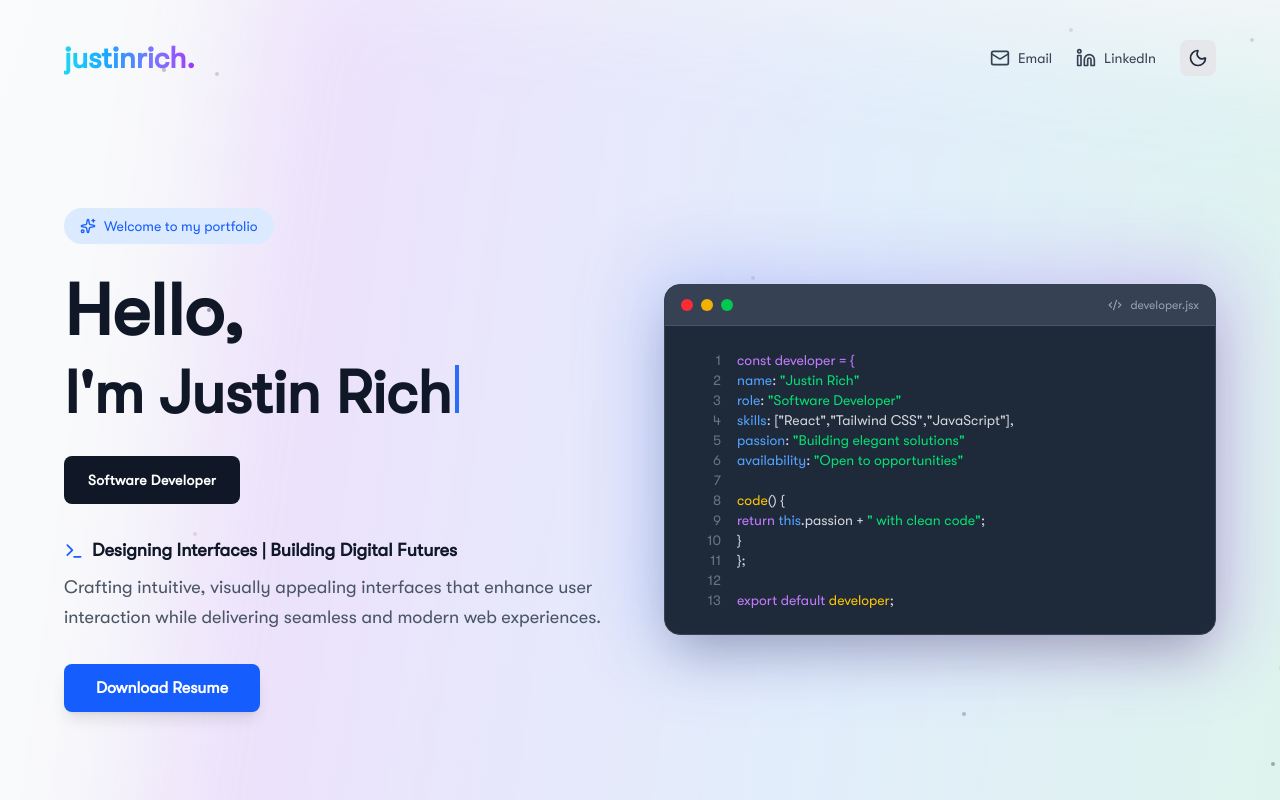
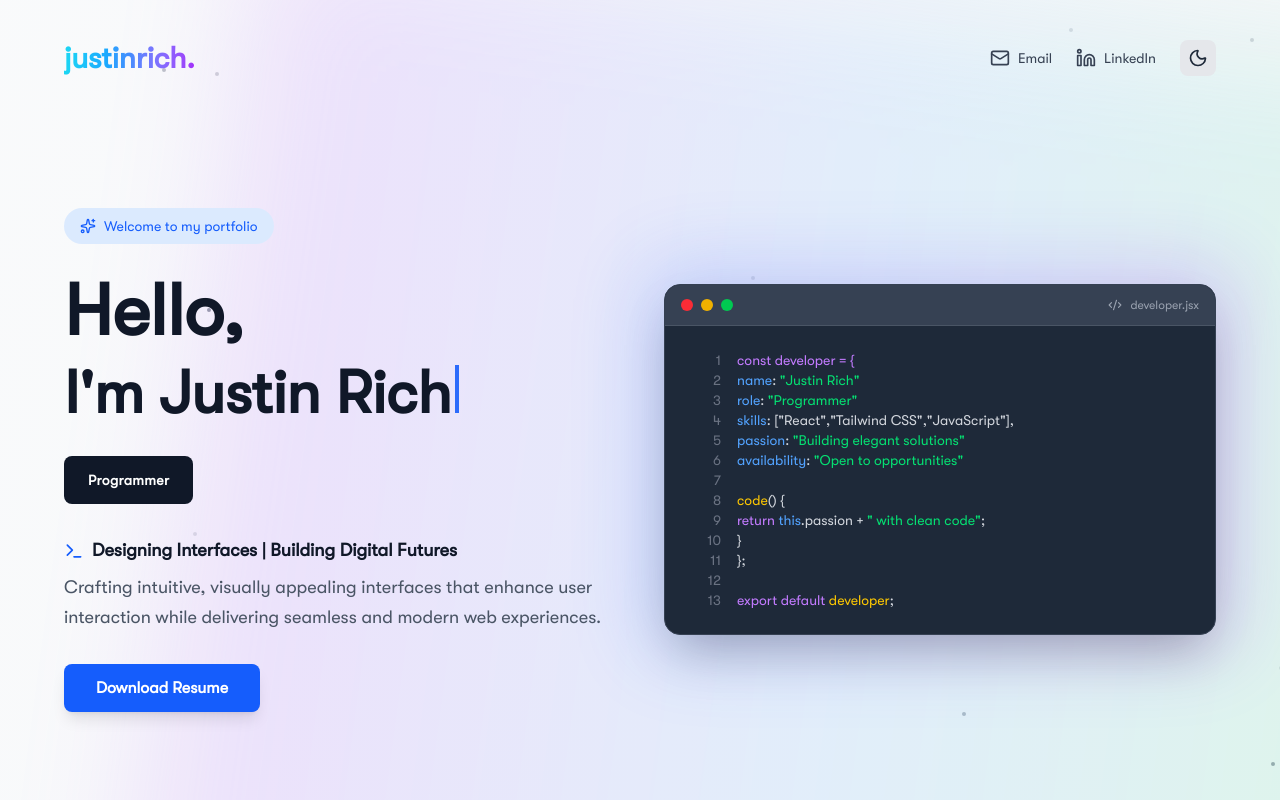
Before and after one commit to tsujin1/my-portfolio, a React (Vite) app: page / in a window 1280 px wide. Shown: the top 800 px of the page. Built offline with nearby package versions, Linux system fonts and the light colour scheme.

Commit message:
Update Hero.tsx

```diff
--- a/src/components/Hero.tsx
+++ b/src/components/Hero.tsx
@@ -28,7 +28,7 @@ const HeroSection: React.FC = () => {
   const heroContent: HeroContent = {
     greeting: "Hello,",
     fullName: "I'm Justin Rich",
-    title: "Software Developer",
+    title: "Programmer",
     badge: "Welcome to my portfolio",
     roleTag: "Designing Interfaces | Building Digital Futures",
     description: "Crafting intuitive, visually appealing interfaces that enhance user interaction while delivering seamless and modern web experiences.",
@@ -40,7 +40,7 @@ const HeroSection: React.FC = () => {
 
   const developerProfile: DeveloperProfile = {
     name: "Justin Rich",
-    role: "Software Developer",
+    role: "Programmer",
     skills: ["React", "Tailwind CSS", "JavaScript"],
     passion: "Building elegant solutions",
     availability: "Open to opportunities"
```
